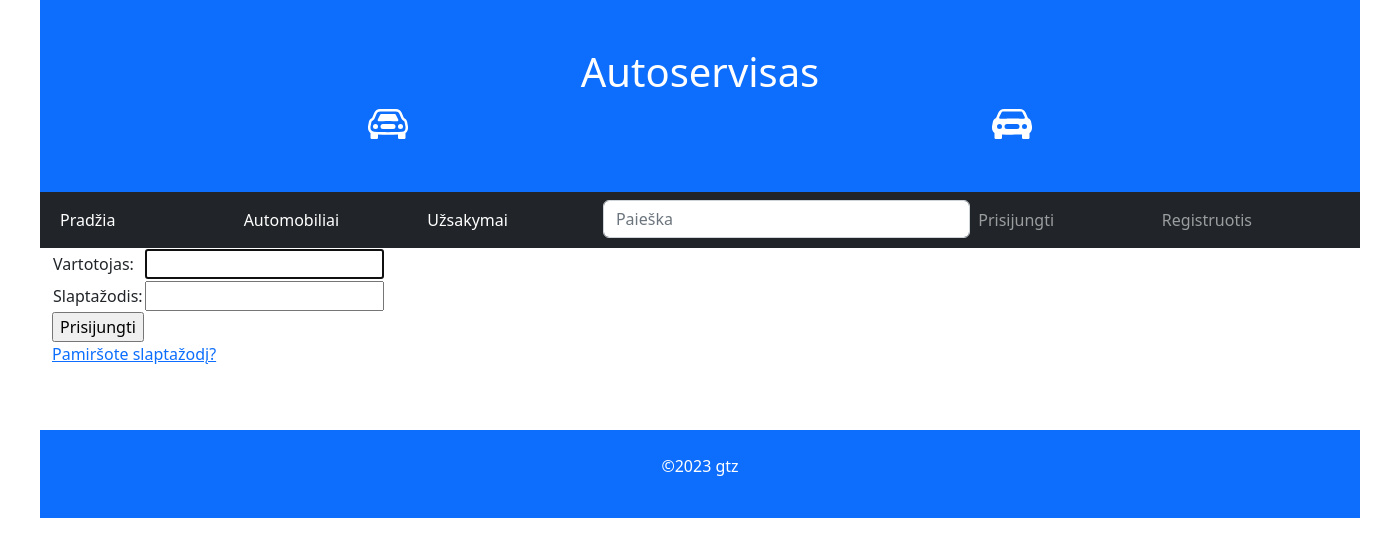
After one commit to gyteniz/Django_autoservisas, a Django app: page /accounts/login/ in a window 1400 px wide. The commit adds this page. Shown: the top 557 px of the page. Run offline with Django 4.2, Linux system fonts and the light colour scheme.

Commit message:
5. Padaryti login puslapį, per kurį leistų prisijungti vartotojui. Jei reikia, perdaryti base.html meniu, kad prisijungimo punkto nerodytų prisijungus, atsijungimo atsijungus ir pan.

```diff
--- a/mysite/autoservisas/templates/base.html
+++ b/mysite/autoservisas/templates/base.html
@@ -39,20 +39,35 @@
 <nav class="container navbar navbar-expand-sm bg-dark navbar-dark">
     <div class="container-fluid">
         <ul class="navbar-nav">
-            <li>
+
+            <li class="nav-item col-3">
+                <a class="nav-link active" href="{% url 'index' %}">Pradžia</a>
+            </li>
+            <li class="nav-item col-3">
+            <a class="nav-link active" href="{% url 'automobiliai' %}">Automobiliai</a>
+            </li>
+            <li class="nav-item active col-3">
+            <a class="nav-link active" href="{% url 'uzsakymai' %}">Užsakymai</a>
+            </li>
+
+            <li class="nav-item active col-6">
                 <form action="{% url 'search' %}" method="get" class="form-inline my-2 my-md-0">
                     <input name="query" class="form-control" type="text" placeholder="Paieška">
                 </form>
             </li>
-            <li class="nav-item">
-                <a class="nav-link active" href="{% url 'index' %}">Pradžia</a>
-            </li>
-            li class="nav-item">
-            <a class="nav-link active" href="{% url 'automobiliai' %}">Automobiliai</a>
-            </li>
-            li class="nav-item">
-            <a class="nav-link active" href="{% url 'uzsakymai' %}">Užsakymai</a>
-            </li>
+             {% if user.is_authenticated %}
+            <li class="nav-item col-3"><a class="nav-link" href="#">
+              <svg class="bi bi-person" width="1.5em" height="1.5em" viewBox="0 0 16 16" fill="currentColor" xmlns="http://www.w3.org/2000/svg">
+                <path fill-rule="evenodd" d="M13 14s1 0 1-1-1-4-6-4-6 3-6 4 1 1 1 1h10zm-9.995-.944v-.002.002zM3.022 13h9.956a.274.274 0 00.014-.002l.008-.002c-.001-.246-.154-.986-.832-1.664C11.516 10.68 10.289 10 8 10c-2.29 0-3.516.68-4.168 1.332-.678.678-.83 1.418-.832 1.664a1.05 1.05 0 00.022.004zm9.974.056v-.002.002zM8 7a2 2 0 100-4 2 2 0 000 4zm3-2a3 3 0 11-6 0 3 3 0 016 0z" clip-rule="evenodd"/>
+              </svg>
+            {{ user.get_username }}</a></li>
+<!--            <li class="nav-item"><a class="nav-link" href="#">Mano knygos</a></li>-->
+            <li class="nav-item col-3"><a class="nav-link" href="{% url 'logout'%}?next=/autoservisas">Atsijungti</a></li>
+          {% else %}
+            <li class="nav-item col-3"><a class="nav-link" href="{% url 'login'%}?next={{request.path}}">Prisijungti</a></li>
+            <li class="nav-item col-3"><a class="nav-link" href="#">Registruotis</a></li>
+          {% endif %}
+
         </ul>
     </div>
 </nav>
--- /dev/null
+++ b/mysite/autoservisas/templates/registration/loged_out.html
@@ -0,0 +1,6 @@
+{% extends "base.html" %}
+
+{% block content %}
+  <p>Sėkmingai atsijungėte!</p>
+  <a href="{% url 'login'%}">Prisijungti iš naujo.</a>
+{% endblock %}
--- /dev/null
+++ b/mysite/autoservisas/templates/registration/login.html
@@ -0,0 +1,33 @@
+{% extends "base.html" %}
+
+{% block content %}
+
+  {% if form.errors %}
+    <p>Prisijungimo klaida, bandykite dar kartą!</p>
+  {% endif %}
+
+  {% if next %}
+    {% if user.is_authenticated %}
+      <p>Neturite prieigos prie šios informacijos. Turite prisijungti.</p>
+    {% endif %}
+  {% endif %}
+
+  <form method="post" action="{% url 'login' %}">
+    {% csrf_token %}
+    <table>
+      <tr>
+        <td>Vartotojas: </td>
+        <td>{{ form.username }}</td>
+      </tr>
+      <tr>
+        <td>Slaptažodis: </td>
+        <td>{{ form.password }}</td>
+      </tr>
+    </table>
+    <input type="submit" value="Prisijungti" />
+    <input type="hidden" name="next" value="{{ next }}" />
+  </form>
+
+  <p><a href="{% url 'password_reset' %}">Pamiršote slaptažodį?</a></p>
+
+{% endblock %}
--- a/mysite/mysite/settings.py
+++ b/mysite/mysite/settings.py
@@ -130,3 +130,5 @@ MEDIA_ROOT = os.path.join(BASE_DIR, 'autoservisas/media')
 
 MEDIA_URL = '/media/'
 # print(MEDIA_ROOT) - nevenkite padebuginti, bus lengviau nepasiklysti django filesystem džiunglėse
+
+LOGIN_REDIRECT_URL = '/'
--- a/mysite/mysite/urls.py
+++ b/mysite/mysite/urls.py
@@ -25,5 +25,6 @@ urlpatterns = [
     path('admin/', admin.site.urls),
     path('autoservisas/', include('autoservisas.urls')),
     path('', RedirectView.as_view(url='autoservisas/', permanent=True)),
+    path('accounts/', include('django.contrib.auth.urls')),
 ]  + (static(settings.STATIC_URL, document_root=settings.STATIC_ROOT) +
     static(settings.MEDIA_URL, document_root=settings.MEDIA_ROOT))
```
Also changed, not shown: mysite/db.sqlite3.
